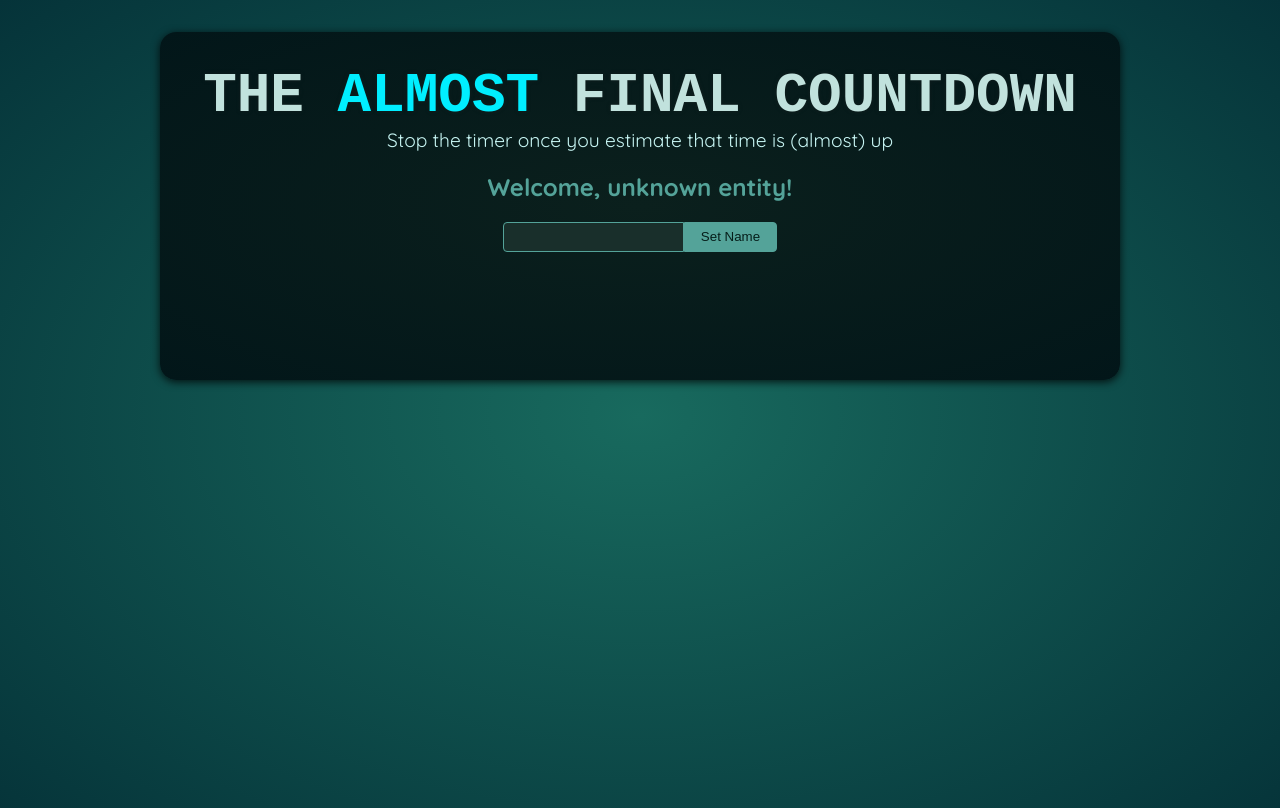
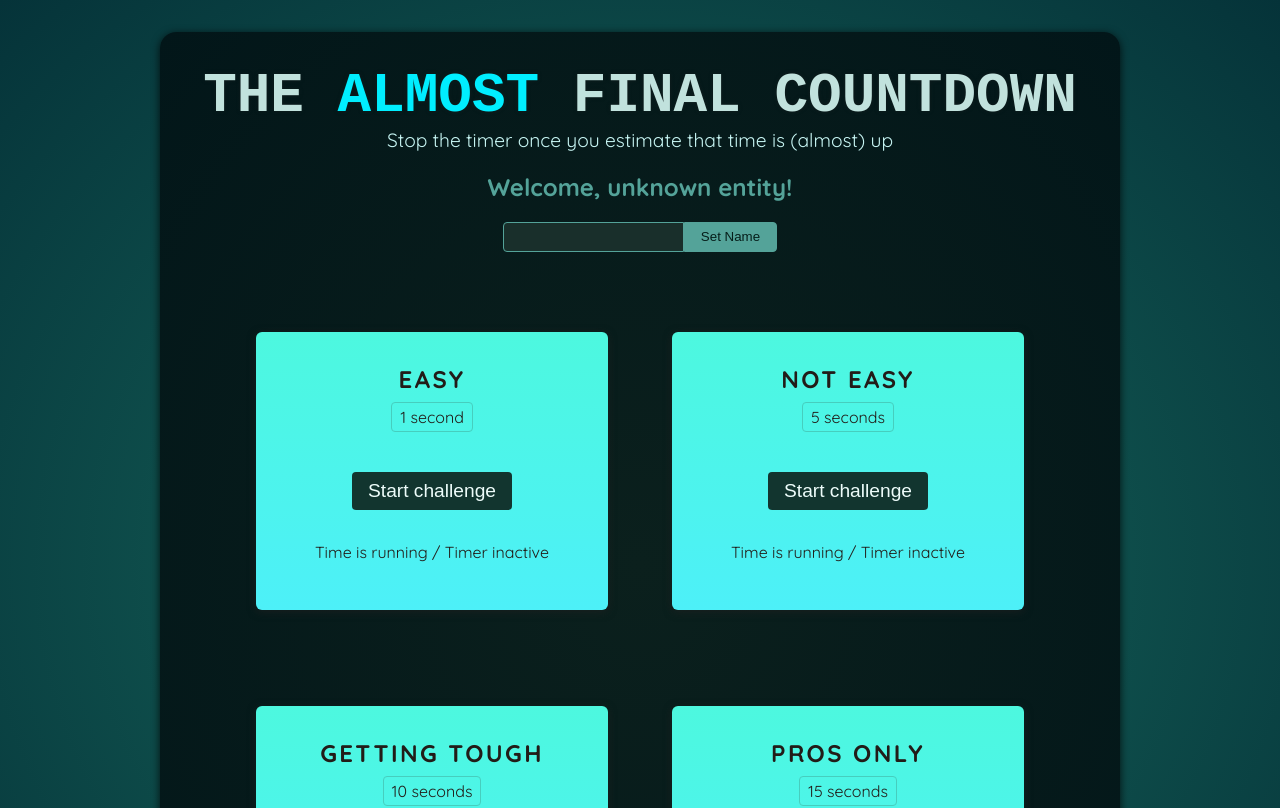
Before and after one commit to YakovShevtsov/React-Course, a React (Vite) app in the folder refs-portals/: page / in a window 1280 px wide. Shown: the top 808 px of the page. Built offline with nearby package versions, Linux system fonts and the light colour scheme; a web font is replaced by a local one.

Commit message:
Created TimerChallenge component starting markup

```diff
--- a/refs-portals/src/App.jsx
+++ b/refs-portals/src/App.jsx
@@ -1,10 +1,16 @@
 import Player from './components/Player.jsx';
+import TimerChallenge from './components/TimerChallenge.jsx';
 
 function App() {
   return (
     <>
       <Player />
-      <div id="challenges"></div>
+      <div id="challenges">
+        <TimerChallenge title="Easy" targetTime={1} />
+        <TimerChallenge title="Not easy" targetTime={5} />
+        <TimerChallenge title="Getting tough" targetTime={10} />
+        <TimerChallenge title="Pros only" targetTime={15} />
+      </div>
     </>
   );
 }
--- a/refs-portals/src/components/Player.jsx
+++ b/refs-portals/src/components/Player.jsx
@@ -7,6 +7,7 @@
 
   const handleUsernameSubmit = () => {
     setUsername(playerName.current.value);
+    playerName.current.value = "";
   }
 
   return (
--- /dev/null
+++ b/refs-portals/src/components/TimerChallenge.jsx
@@ -0,0 +1,20 @@
+const TimerChallenge = ({title, targetTime}) => {
+    return(
+        <section className="challenge">
+            <h2>{title}</h2>
+            <p className="challenge-time">
+                {targetTime} second{targetTime > 1 ? 's' : ''}
+            </p>
+            <p>
+                <button>
+                    Start challenge
+                </button>
+            </p>
+            <p className="">
+                Time is running / Timer inactive
+            </p>
+        </section>
+    );
+}
+
+export default TimerChallenge;
```
